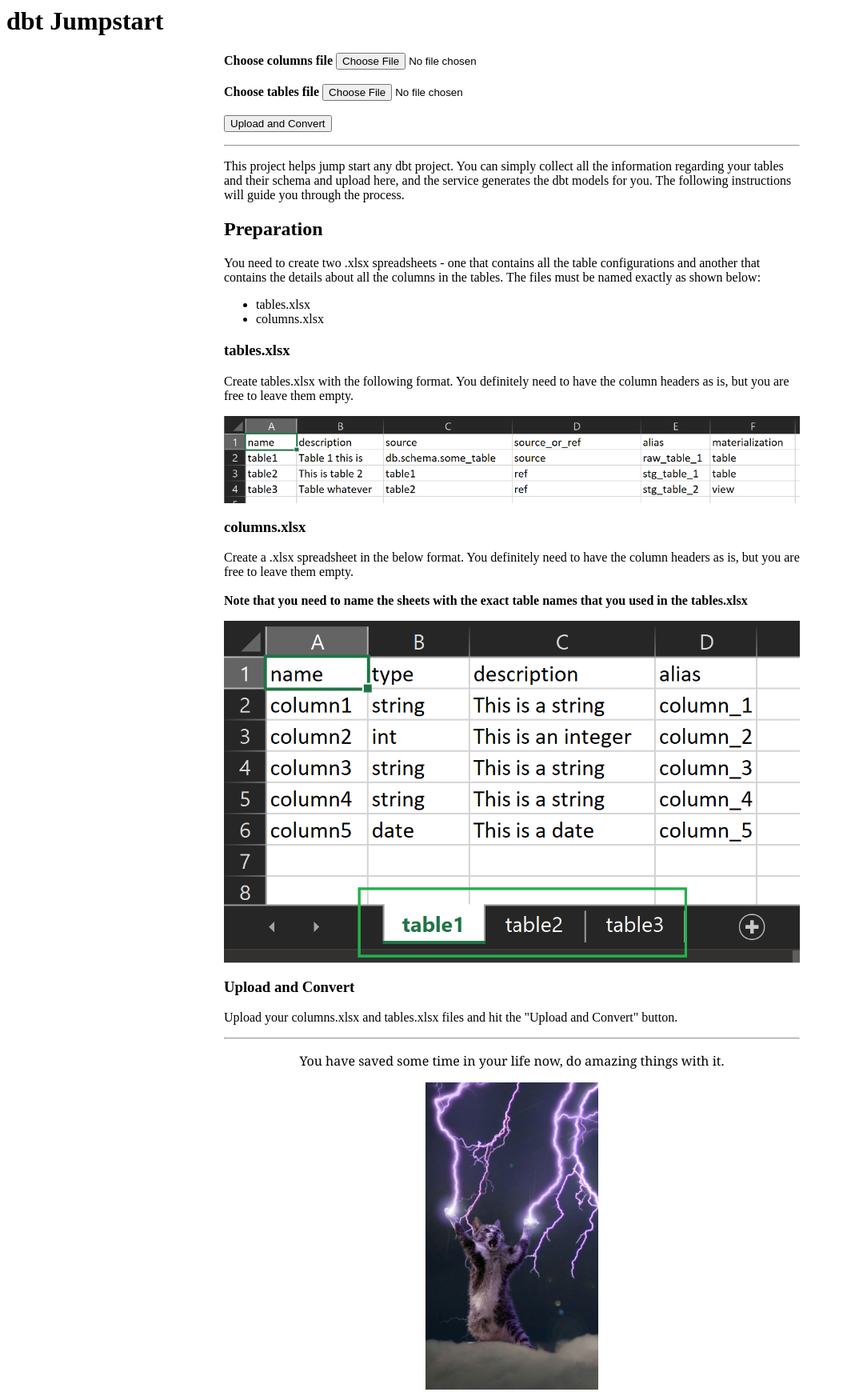
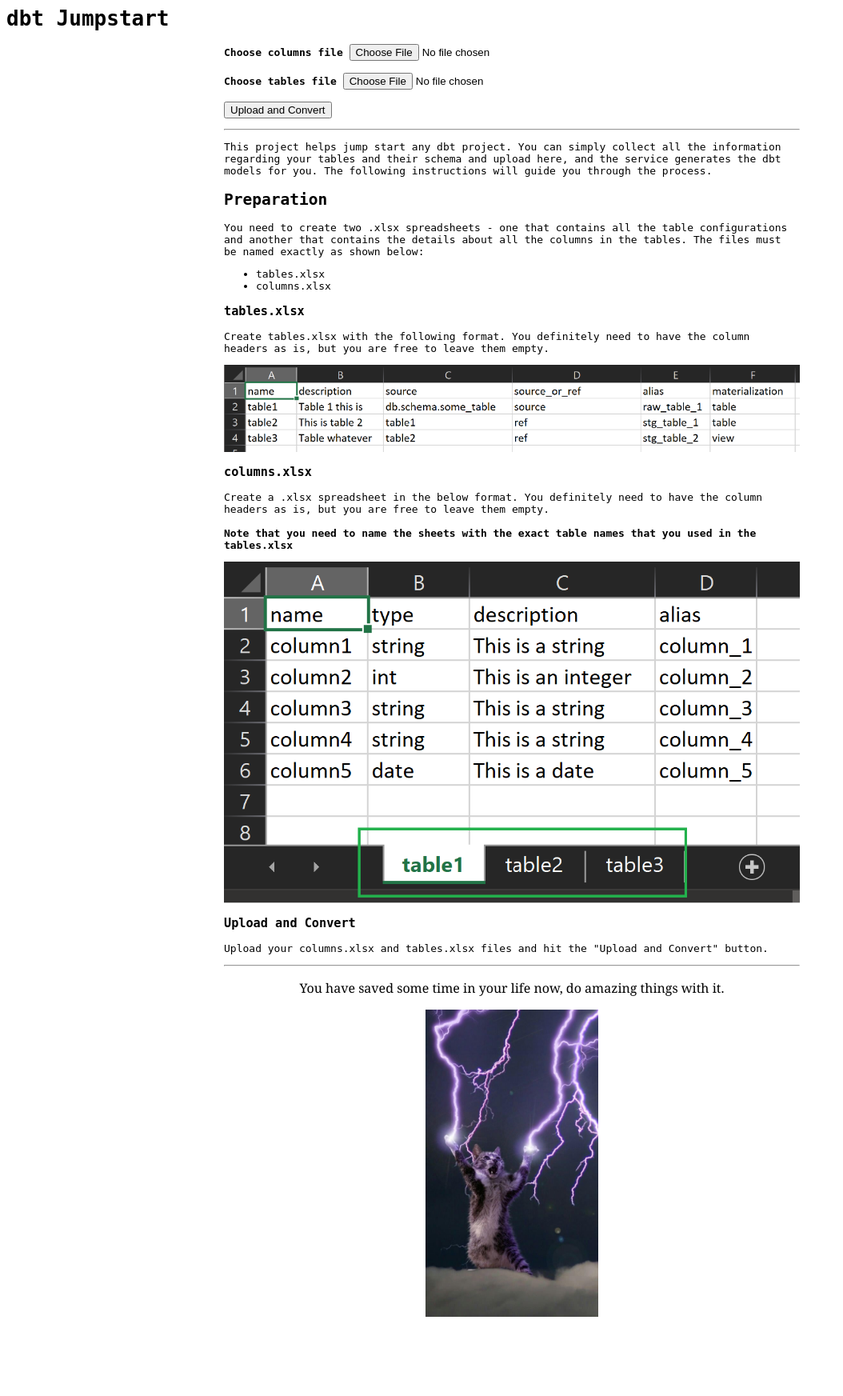
Before and after one commit to sahariprasad/dbt-jumpstart-docker, a Flask app: page /upload in a window 1280 px wide. Shown: the whole page at 80% size, without its empty margins (0-1054 px from the left). After the commit the page ends 1646 px from the top, so only its background shows below. Run offline with Flask 2, Linux system fonts and the light colour scheme.

Commit message:
Updated body class

```diff
--- a/templates/upload.html
+++ b/templates/upload.html
@@ -6,7 +6,7 @@
       <link rel="stylesheet" href="{{ url_for('static', filename='stylesheets/styles.css') }}">
       <h1>dbt Jumpstart</h1>
    </header>
-   <body class="">
+   <body class="mono-fonts">
       <div class="content">
          <!-- <form action = "http://34.74.175.203:9000/uploader" method = "POST" enctype = "multipart/form-data"> -->
          <form action = "http://localhost:9000/uploader" method = "POST" enctype = "multipart/form-data">
```
